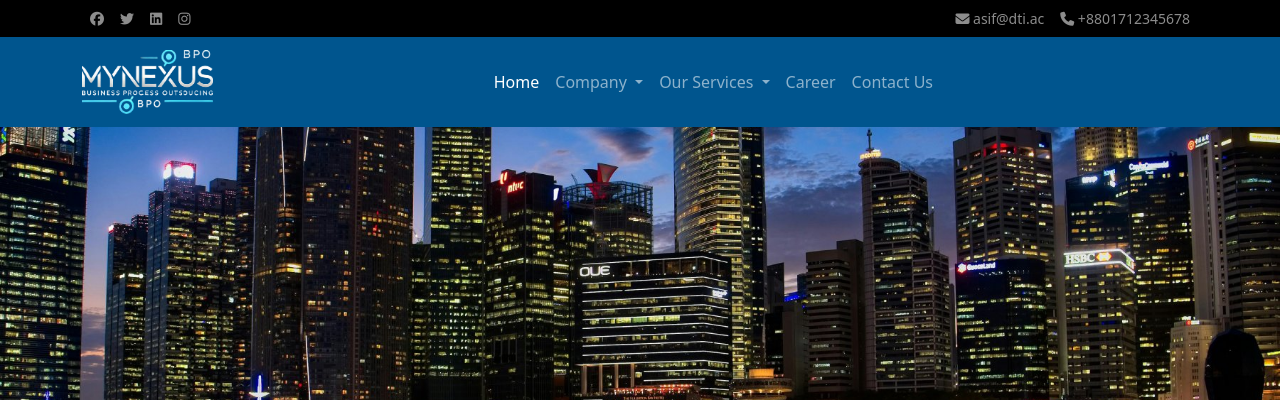
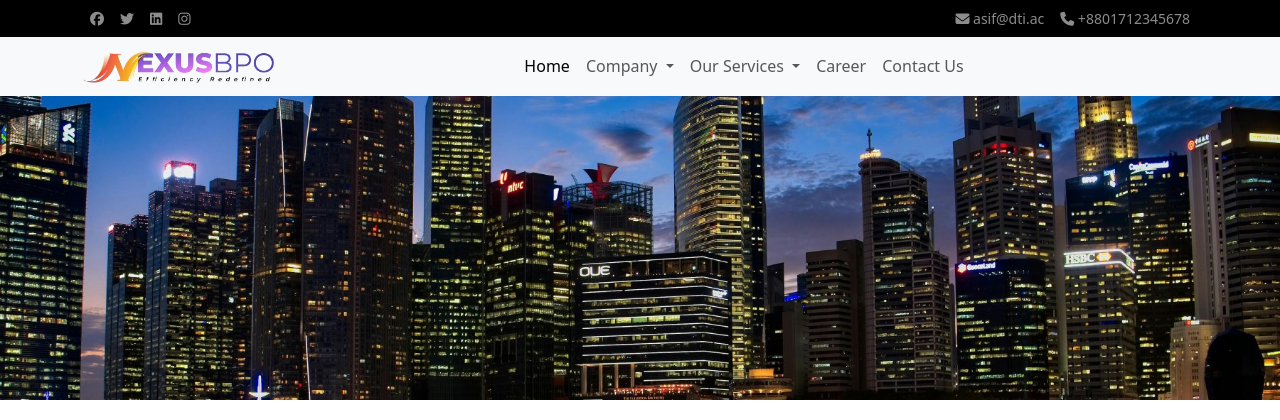
Before and after one commit to asif-daffodil/expressbpo, a Laravel app: page /account-payable in a window 1280 px wide. Shown: the top 420 px of the page. Run offline with Laravel 10, Linux system fonts and the light colour scheme; some libraries are stand-ins or nearby versions.

Commit message:
91042024719

```diff
--- a/resources/views/components/expbpo/navbar.blade.php
+++ b/resources/views/components/expbpo/navbar.blade.php
@@ -1,8 +1,8 @@
-<nav class="navbar navbar-expand-lg bg-blue navbar-dark">
+<nav class="navbar navbar-expand-lg bg-light navbar-light">
     <div class="container">
         <a class="navbar-brand" href="#">
-            <img loading="lazy" decoding="async" fetchpriority="high" src="{{ asset('images/logo.png') }}" alt="logo"
-                class="img-fluid" style="height: 4rem">
+            <img loading="lazy" decoding="async" fetchpriority="high" src="{{ asset('images/nexusbpo-logo.png') }}"
+                alt="logo" class="img-fluid" style="height: 2rem">
         </a>
         <button class="navbar-toggler" type="button" data-bs-toggle="collapse" data-bs-target="#navbarSupportedContent"
             aria-controls="navbarSupportedContent" aria-expanded="false" aria-label="Toggle navigation">
```
Also changed, not shown: public/images/nexusbpo-logo.png (added).
